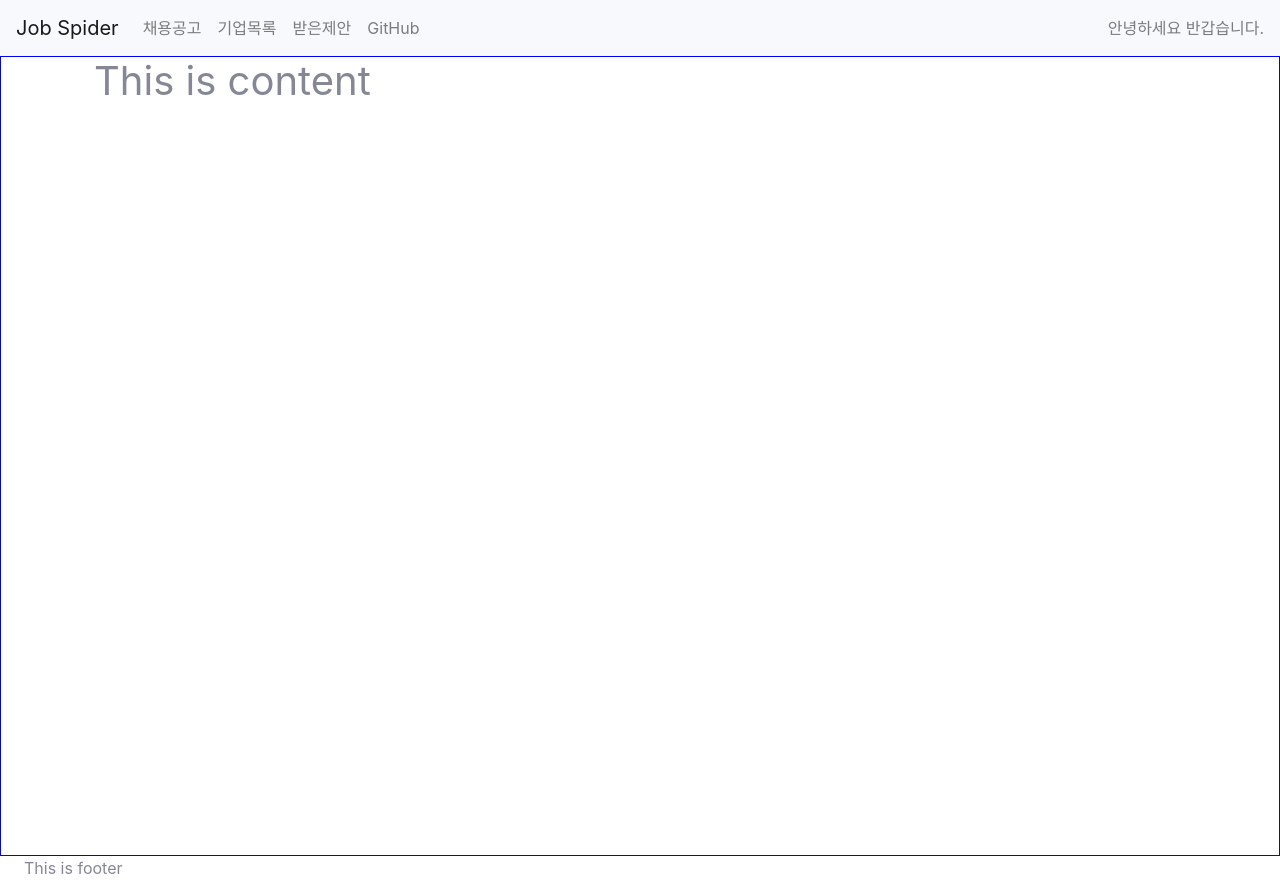
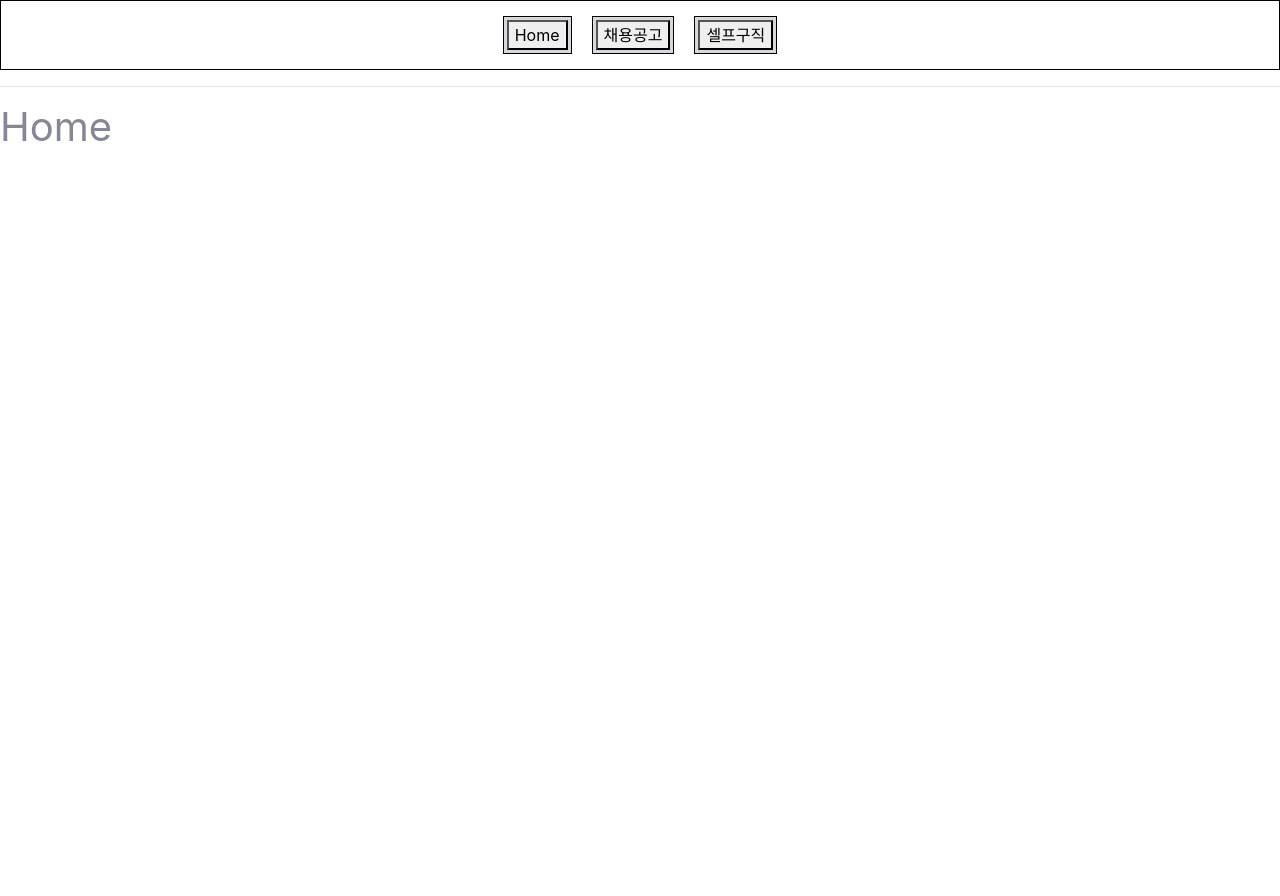
Before and after one commit to dragonsuperf/job-spider, a React app in the folder frontend/: page / in a window 1280 px wide. After the commit the page ends 800 px from the top, so only its background shows below. Built offline with nearby package versions, Linux system fonts and the light colour scheme.

Commit message:
router 적용중

```diff
--- a/frontend/src/App.js
+++ b/frontend/src/App.js
@@ -1,21 +1,81 @@
-import React from 'react'
-import TopNavbar from './layouts/navbar'
-import { Container } from 'reactstrap';
+import React, { useState, useEffect } from "react";
+import TopNavbar from "./layouts/navbar";
+import { Container, Button } from "reactstrap";
+import { BrowserRouter, Route, Link, Switch } from "react-router-dom";
+import Router from "./routes/route";
+import styled from "styled-components";
+import Recruit from "./pages/recruit";
+import Introduce from "./pages/introduce";
+import Home from "./pages/home";
+
+const StyledNavItem = styled.li`
+  display: inline;
+  background-color: #d5d8dc;
+  border: 1px solid black;
+  margin: 10px;
+  padding: 3px;
+`;
+
+const StyledNavbar = styled.ul`
+  display: flex;
+  justify-content: center;
+  align-items: center;
+  list-style-type: none;
+  border: 1px solid black;
+  padding: 5px;
+`;
+
+const Navbar = () => {
+  return (
+    <>
+      <StyledNavbar>
+        <StyledNavItem>
+          <Link to="/">
+            <button>Home</button>
+          </Link>
+        </StyledNavItem>
+        <StyledNavItem>
+          <Link to="/recruit">
+            <button>채용공고</button>
+          </Link>
+        </StyledNavItem>
+        <StyledNavItem>
+          <Link to="/introduce">
+            <button>셀프구직</button>
+          </Link>
+        </StyledNavItem>
+      </StyledNavbar>
+    </>
+  );
+};
+
+const RoutedContent = () => {
+  return (
+    <>
+      <Switch>
+        <Route exact path="/" component={Home} />
+        <Route exact path="/recruit" component={Recruit} />
+        <Route exact path="/introduce" component={Introduce} />
+      </Switch>
+    </>
+  );
+};
 
 export const App = (props) => {
+  const [content, setContent] = useState(Home);
+//   useEffect( () => {
 
-    return (
+//   })
+
+  return (
+    <>
+      <BrowserRouter>
+        <Navbar></Navbar>
+        <hr />
         <div>
-            <TopNavbar></TopNavbar>
-            <div className="content_area">
-                <Container className="themed-container">
-                    <h1>This is content</h1>
-                </Container>
-            </div>
-
-            <footer class="container-fluid navbar-fixed-bottom">
-                <p>This is footer</p>
-            </footer>
+          <RoutedContent component={content}/>
         </div>
-    )
-}
+      </BrowserRouter>
+    </>
+  );
+};
--- a/frontend/src/layouts/navbar.js
+++ b/frontend/src/layouts/navbar.js
@@ -12,9 +12,9 @@ import {
   DropdownToggle,
   DropdownMenu,
   DropdownItem,
-  NavbarText
-} from 'reactstrap';
-
+  NavbarText,
+} from "reactstrap";
+import Router from "../routes/route";
 
 const TopNavbar = (props) => {
   const [isOpen, setIsOpen] = useState(false);
@@ -28,18 +28,25 @@ const TopNavbar = (props) => {
         <NavbarToggler onClick={toggle} />
         <Collapse isOpen={isOpen} navbar>
           <Nav className="mr-auto info" navbar fill>
-            <NavItem >
-              <NavLink color={'primary'}>채용공고</NavLink>
+            <Router>
+              <Link to="/recruit">채용공고</Link>
+              <Link to="/introduce">셀프구직</Link>
+            </Router>
+
+            {/* <NavItem href="/recruit">
+              <NavLink color={"primary"}>채용공고</NavLink>
             </NavItem>
             <NavItem>
-              <NavLink >기업목록</NavLink>
+              <NavLink href="/introduce">셀프구직</NavLink>
             </NavItem>
             <NavItem>
-              <NavLink >받은제안</NavLink>
+              <NavLink>받은제안</NavLink>
             </NavItem>
             <NavItem>
-              <NavLink href="https://github.com/dragonsuperf/job-spider">GitHub</NavLink>
-            </NavItem>
+              <NavLink href="https://github.com/dragonsuperf/job-spider">
+                GitHub
+              </NavLink>
+            </NavItem> */}
           </Nav>
           <NavbarText>안녕하세요 반갑습니다.</NavbarText>
         </Collapse>
--- /dev/null
+++ b/frontend/src/pages/home.js
@@ -0,0 +1,11 @@
+import React from 'react'
+
+const Home = () => {
+    return (
+        <div>
+            <h1>Home</h1>
+        </div>
+    )
+}
+
+export default Home
--- a/frontend/src/pages/introduce.js
+++ b/frontend/src/pages/introduce.js
@@ -1,9 +1,11 @@
 import React from 'react'
 
-export default () => {
+const Introduce = () => {
     return (
-        <>
+        <div>
             <h1>셀프구직</h1>
-        </>
+        </div>
     )
 }
+
+export default Introduce
--- a/frontend/src/pages/recruit.js
+++ b/frontend/src/pages/recruit.js
@@ -1,9 +1,11 @@
 import React from 'react'
 
-export default () => {
+const Recruit =  () => {
     return (
-        <>
+        <div>
             <h1>채용공고</h1>
-        </>
+        </div>
     )
 }
+
+export default Recruit
```
